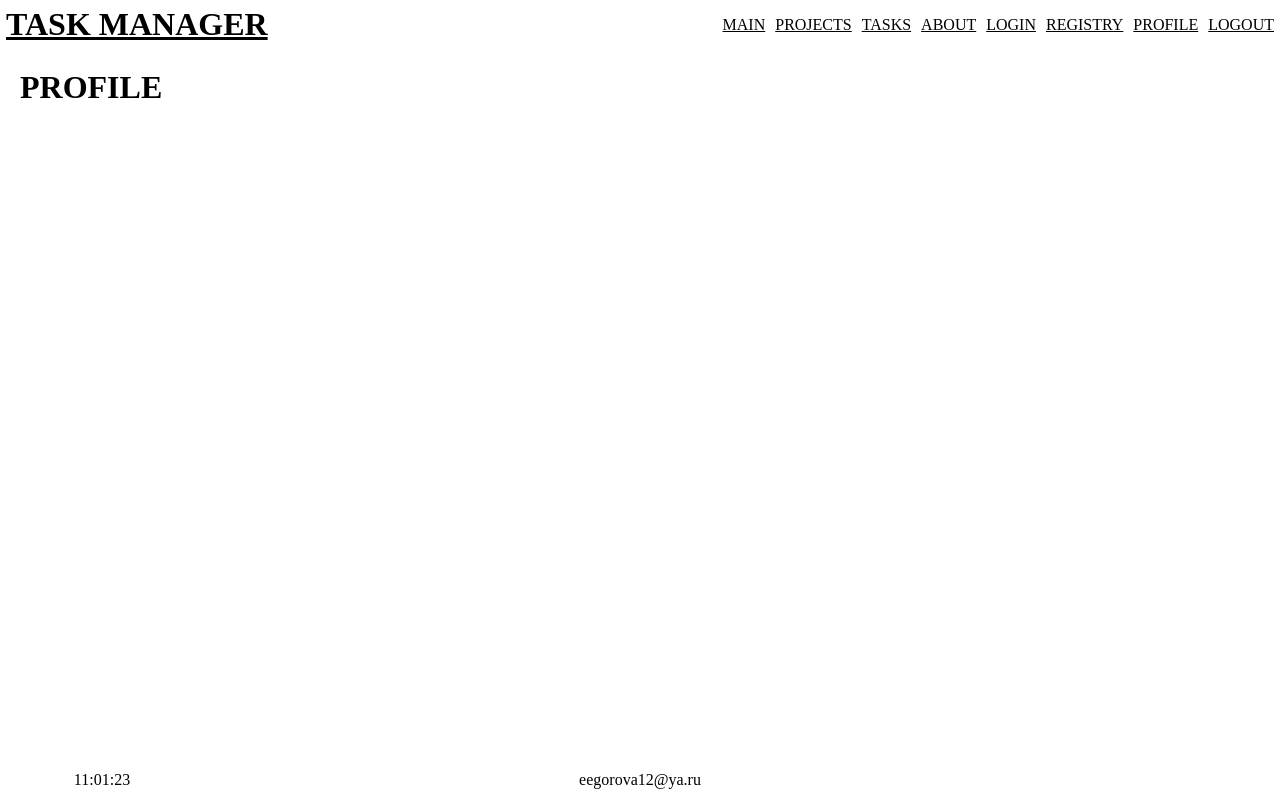
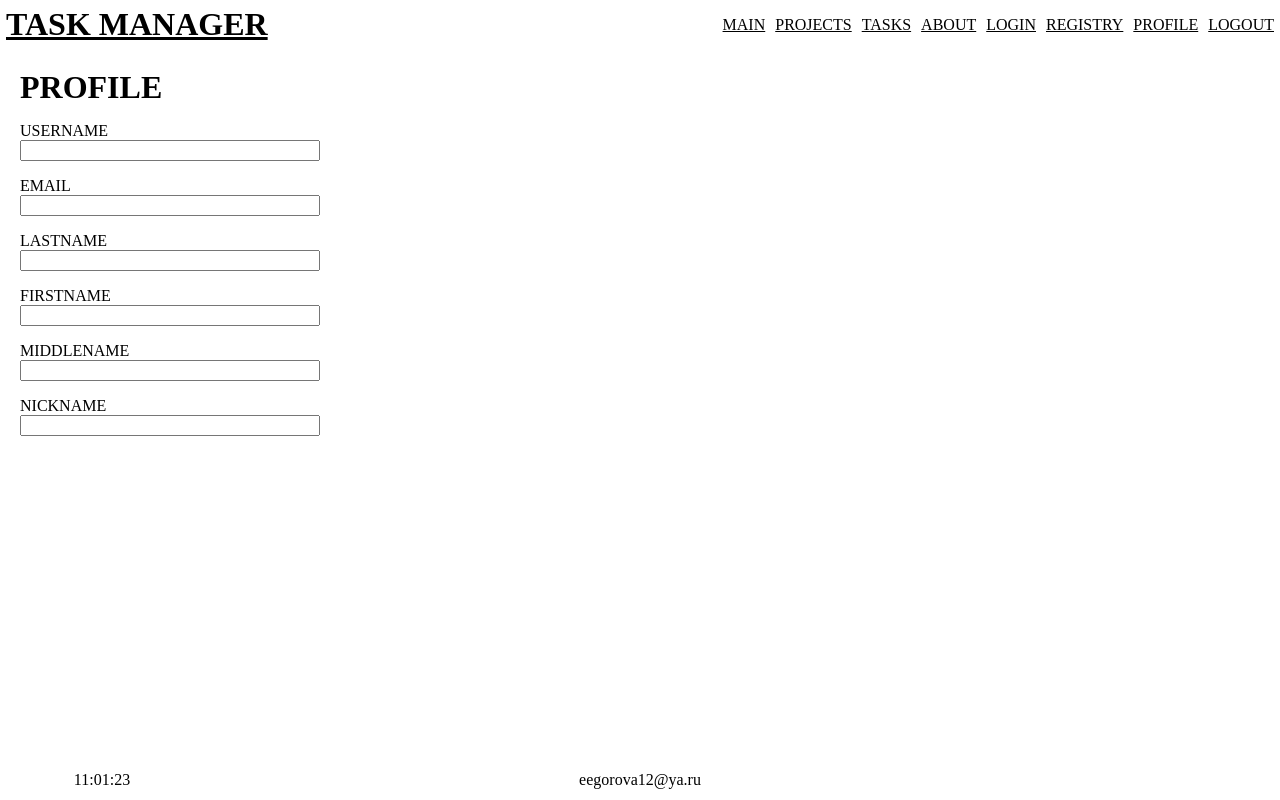
Before and after one commit to EkaterinaPykhtunova/tm, a PHP site: page /profile in a window 1280 px wide. Run offline with PHP 8.4, Linux system fonts and the light colour scheme; data that the repository does not hold is empty.

Commit message:
Added user profile.

```diff
--- a/src/app/service/AuthService.php
+++ b/src/app/service/AuthService.php
@@ -14,6 +14,11 @@ class AuthService {
         return $result;
     }
 
+    public function getCurrentUser() {
+        $userId = Application::getInstance()->getSessionService()->getUserId();
+        return Application::getInstance()->getUserService()->findOneById($userId);
+    }
+
     public function isAuth() {
         return Application::getInstance()->getSessionService()->isAuth();
     }
--- a/src/app/service/UserService.php
+++ b/src/app/service/UserService.php
@@ -66,4 +66,9 @@ class UserService {
         return $this->userRepository->findOneByUsername($connection, $username);
     }
 
+    public function findOneById($id) {
+        $connection = ConnectionUtill::getConnection();
+        return $this->userRepository->findOneById($connection, $id);
+    }
+
 }
--- a/src/profile/index.php
+++ b/src/profile/index.php
@@ -4,6 +4,45 @@
 <?php include '../app/include.php'; ?>
 <?php include '../include/header.php'; ?>
 
+<?php
+
+$user = Application::getInstance()->getAuthService()->getCurrentUser();
+
+?>
+
+
 <h1>PROFILE</h1>
 
+</script>
+
+<p>
+    <div>USERNAME</div>
+    <div><input id="username" name="username" type="text" style="width: 300px;" value="<?php echo $user->username;?>" /></div>
+</p>
+
+<p>
+    <div>EMAIL</div>
+    <div><input id="email" name="email" type="text" style="width: 300px;" value="<?php echo $user->email;?>" /></div>
+</p>
+
+<p>
+    <div>LASTNAME</div>
+    <div><input id="lastName" name="lastName" type="text" style="width: 300px;" value="<?php echo $user->lastName;?>" /></div>
+</p>
+
+<p>
+    <div>FIRSTNAME</div>
+    <div><input id="firstName" name="firstName" type="text" style="width: 300px;" value="<?php echo $user->firstName;?>" /></div>
+</p>
+
+<p>
+    <div>MIDDLENAME</div>
+    <div><input id="middleName" name="middleName" type="text" style="width: 300px;" value="<?php echo $user->middleName;?>" /></div>
+</p>
+
+<p>
+    <div>NICKNAME</div>
+    <div><input id="nickName" name="nickName" type="text" style="width: 300px;" value="<?php echo $user->nickName;?>" /></div>
+</p>
+
 <?php include '../include/footer.php'; ?>
```
